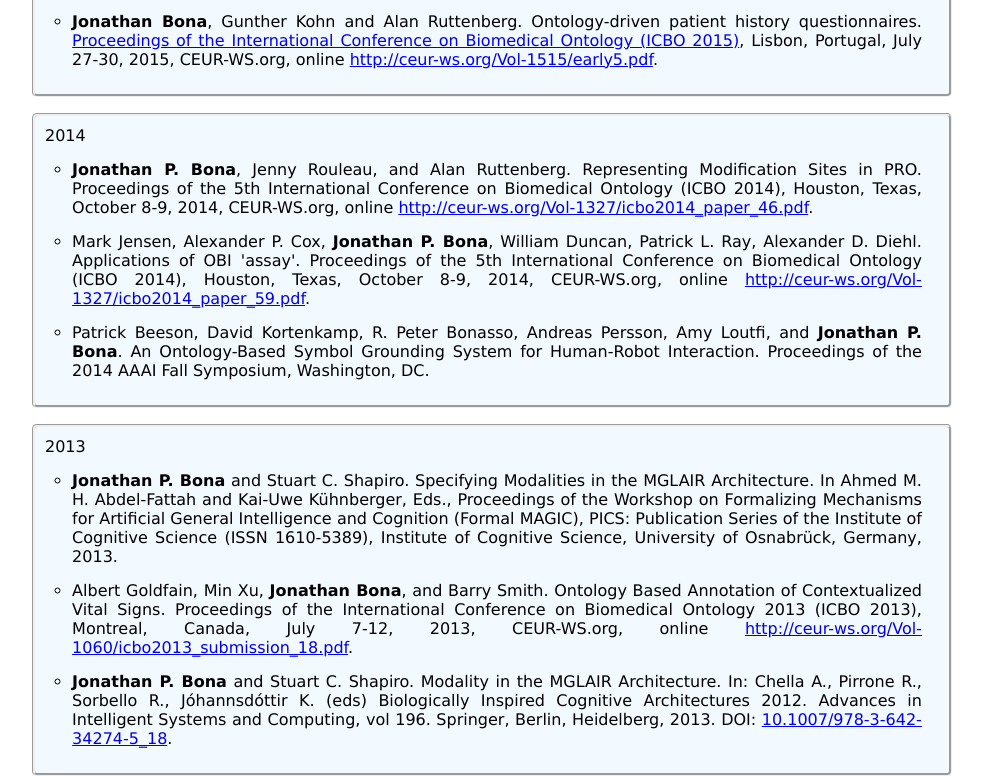
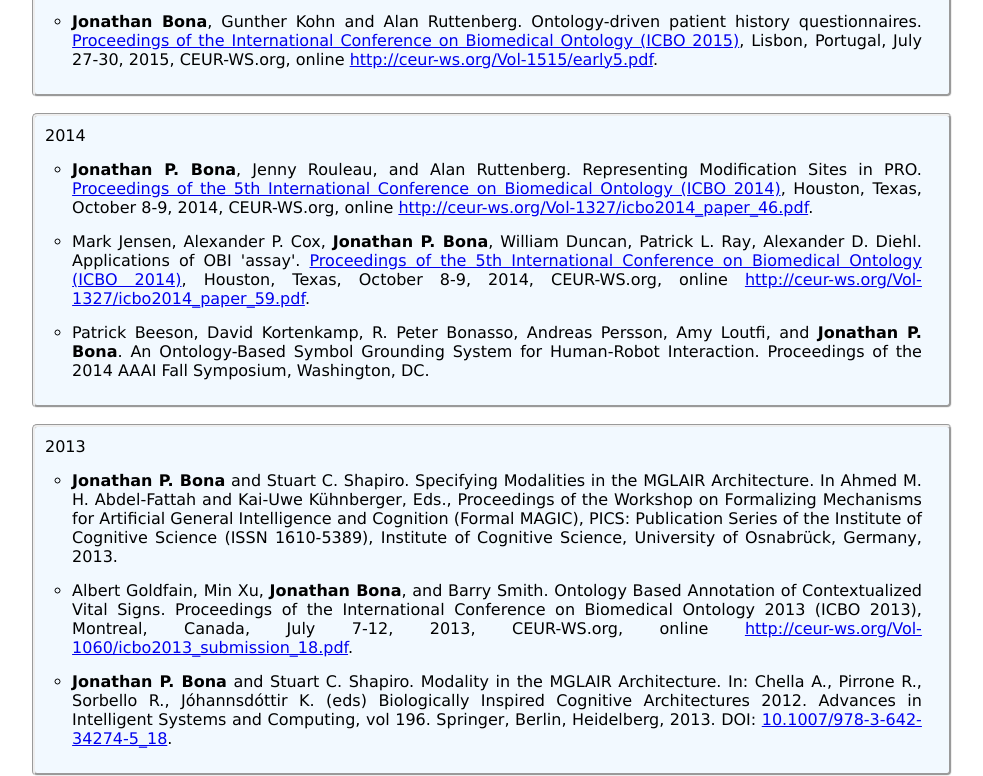
Before and after one commit to jonathanbona/jonathanbona.github.io, a plain HTML site: page index.html in a window 1280 px wide. Shown: the part 2397-3173 px from the top of the page, without its empty margins (16-999 px from the left). Drawn offline with Linux system fonts and the light colour scheme.

Commit message:
added link to ICBO2014 proceedings

```diff
--- a/index.html
+++ b/index.html
@@ -239,13 +239,13 @@
     <li>
       <b>Jonathan P. Bona</b>, Jenny Rouleau, and Alan Ruttenberg.
       Representing Modification Sites in PRO.
-      Proceedings of the 5th International Conference on Biomedical Ontology (ICBO 2014), Houston, Texas, October 8-9, 2014,
+      <a href="http://ceur-ws.org/Vol-1327/">Proceedings of the 5th International Conference on Biomedical Ontology (ICBO 2014)</a>, Houston, Texas, October 8-9, 2014,
       CEUR-WS.org, online <a href="http://ceur-ws.org/Vol-1327/icbo2014_paper_46.pdf">http://ceur-ws.org/Vol-1327/icbo2014_paper_46.pdf</a>.
     </li>
     <li>
       Mark Jensen, Alexander P. Cox, <b>Jonathan P. Bona</b>, William Duncan, Patrick L. Ray, Alexander D. Diehl.
       Applications of OBI 'assay'.
-      Proceedings of the 5th International Conference on Biomedical Ontology (ICBO 2014), Houston, Texas, October 8-9, 2014,
+      <a href="http://ceur-ws.org/Vol-1327/">Proceedings of the 5th International Conference on Biomedical Ontology (ICBO 2014)</a>, Houston, Texas, October 8-9, 2014,
       CEUR-WS.org, online <a href="http://ceur-ws.org/Vol-1327/icbo2014_paper_59.pdf">http://ceur-ws.org/Vol-1327/icbo2014_paper_59.pdf</a>.
     </li>
     <li>
```
